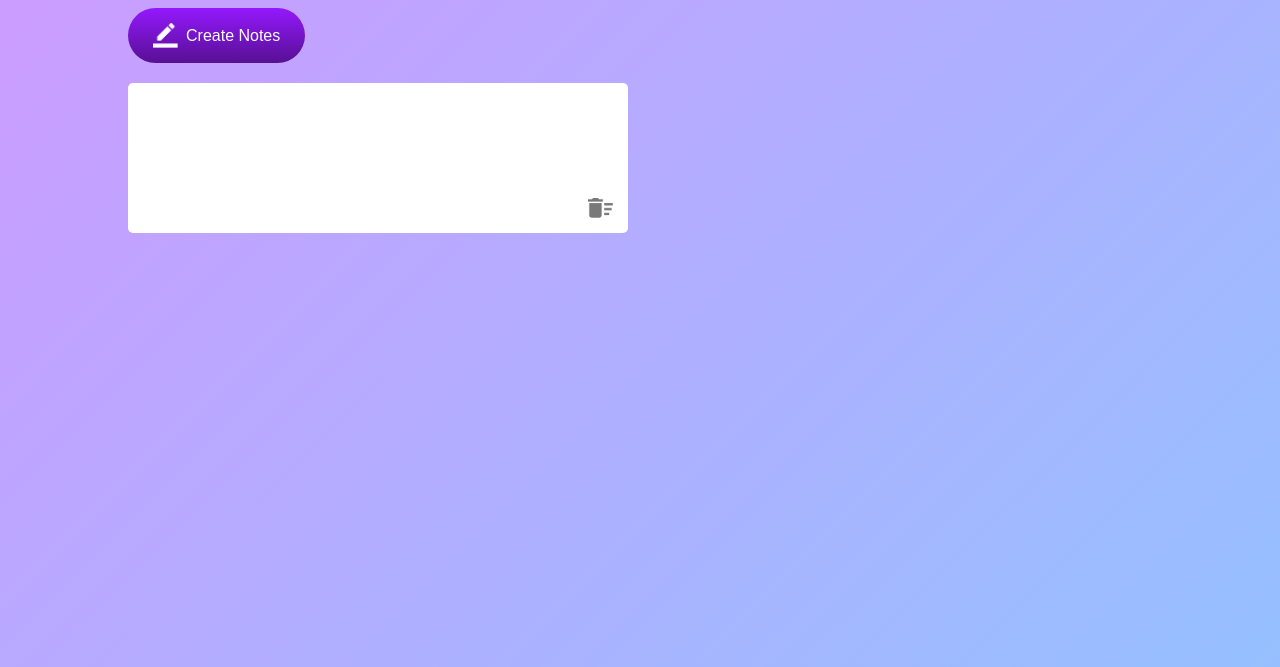
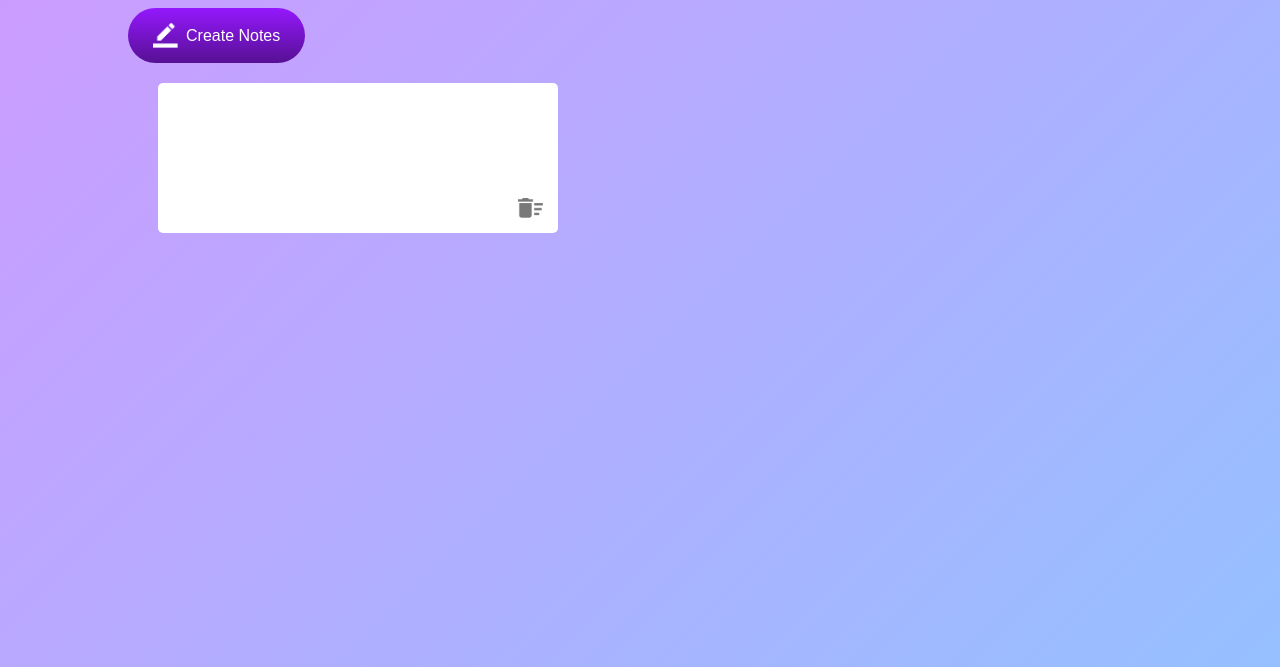
Before and after one commit to MarcelWng7/notes, a plain HTML site: page index.html in a window 1280 px wide. Both pictures are taken after a click on the button "Create Notes". Shown: the part 133-800 px from the top of the page. Drawn offline with Linux system fonts and the light colour scheme.

Commit message:
#1 style.css

```diff
--- a/css/style.css
+++ b/css/style.css
@@ -77,3 +77,13 @@ body {
     right: 15px;
     cursor: pointer;
 }
+
+@media only screen and (min-width: 425px) {
+    .input-box {
+        position: relative;
+        width: 100%;
+        max-width: 400px;
+        min-height: 150px;
+        margin: 20px 30px;
+    }
+}
```
